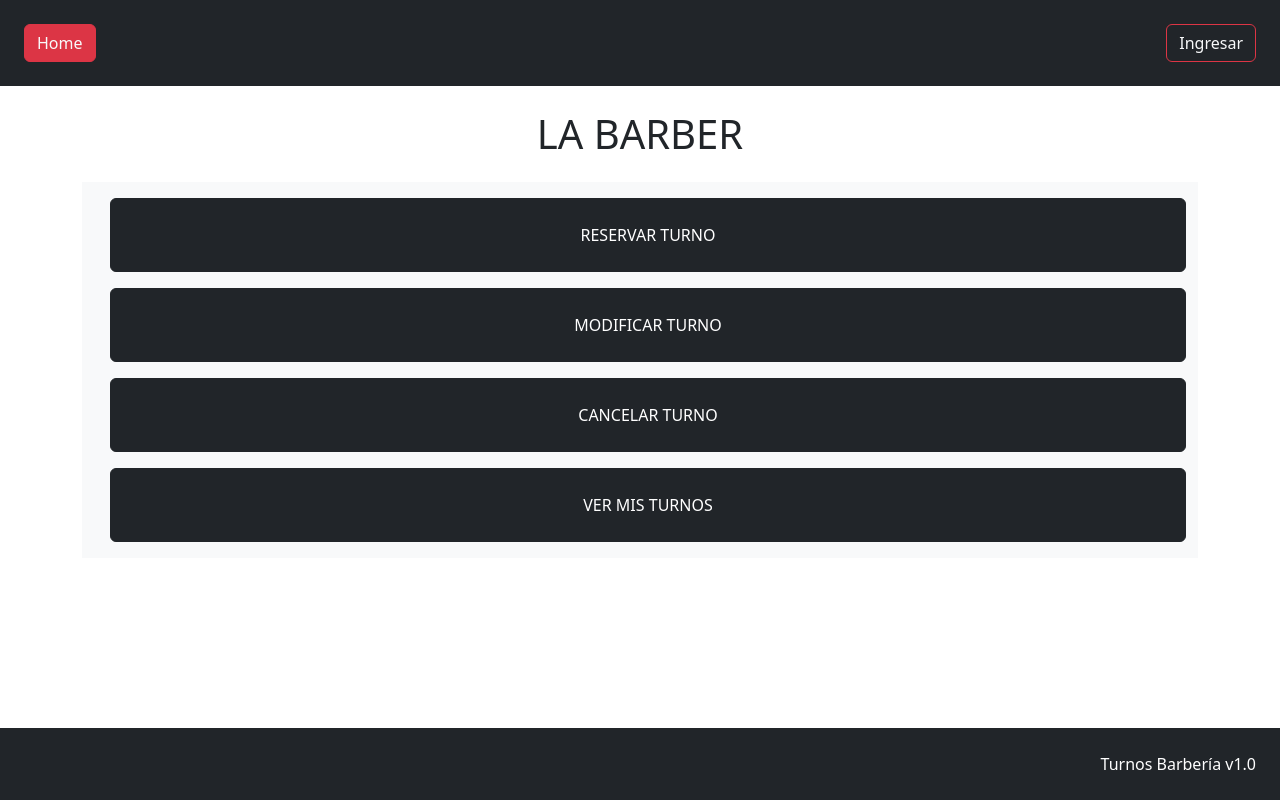
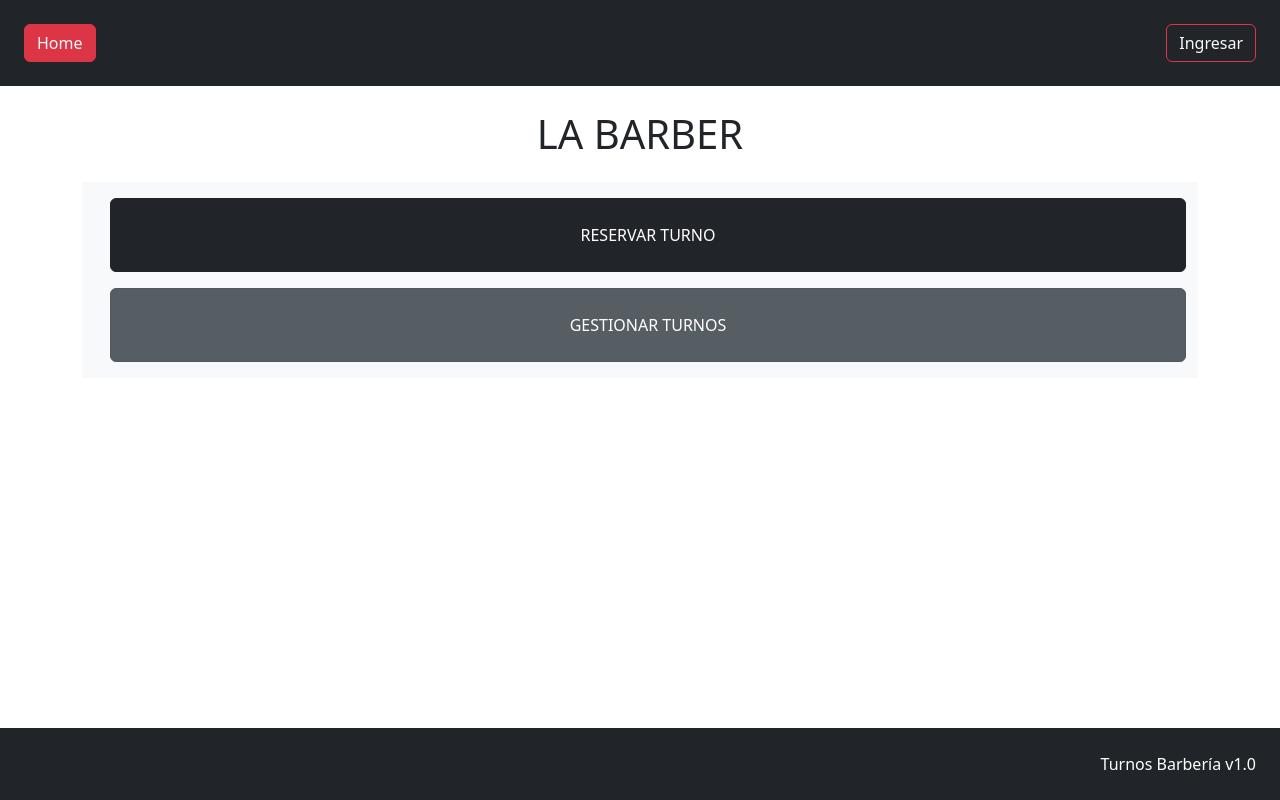
Before and after one commit to makzzer/barber-react, a React (Vite) app: page / in a window 1280 px wide. Built offline with nearby package versions, Linux system fonts and the light colour scheme.

Commit message:
simplificacion de botones

```diff
--- a/src/components/calendar/SelectorFecha.jsx
+++ b/src/components/calendar/SelectorFecha.jsx
@@ -86,7 +86,7 @@ const SelectorFecha = ({ isOpen, onClose, onDateSelect }) => {
             className="modal-dialog"
             role="document"
             style={{
-              marginTop: "2%", // Ajusta el margen superior según sea necesario
+              marginTop: "20%", // Ajusta el margen superior según sea necesario
               marginBottom: "2%", // Ajusta el margen inferior según sea necesario
               minHeight: "60vh", // Ajusta la altura mínima según sea necesario
               maxHeight: "96%", // Ajusta la altura máxima según sea necesario
--- a/src/pages/Home.jsx
+++ b/src/pages/Home.jsx
@@ -41,16 +41,9 @@ const Home = () => {
               Reservar Turno
             </button>
 
-            <NavLink className="btn btn-outline-dark  m-2 p-4 pb-10" to="#">
-              Modificar Turno
-            </NavLink>
 
-            <NavLink className="btn btn-outline-dark  m-2 p-4 pb-10" to="#">
-              Cancelar Turno
-            </NavLink>
-
-            <NavLink className="btn btn-outline-dark  m-2 p-4 pb-10" to="#">
-              Ver mis Turnos
+            <NavLink className="btn btn-secondary  m-2 p-4 pb-10" to="#">
+              Gestionar Turnos
             </NavLink>
           </div>
         </div>
```
